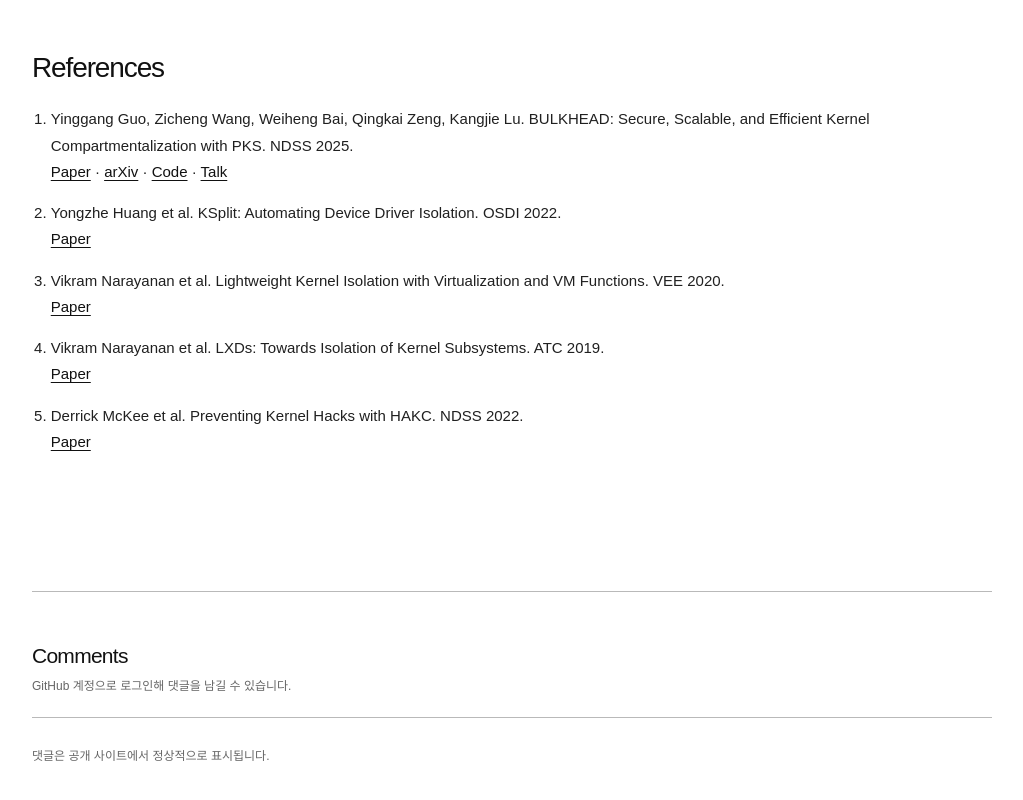
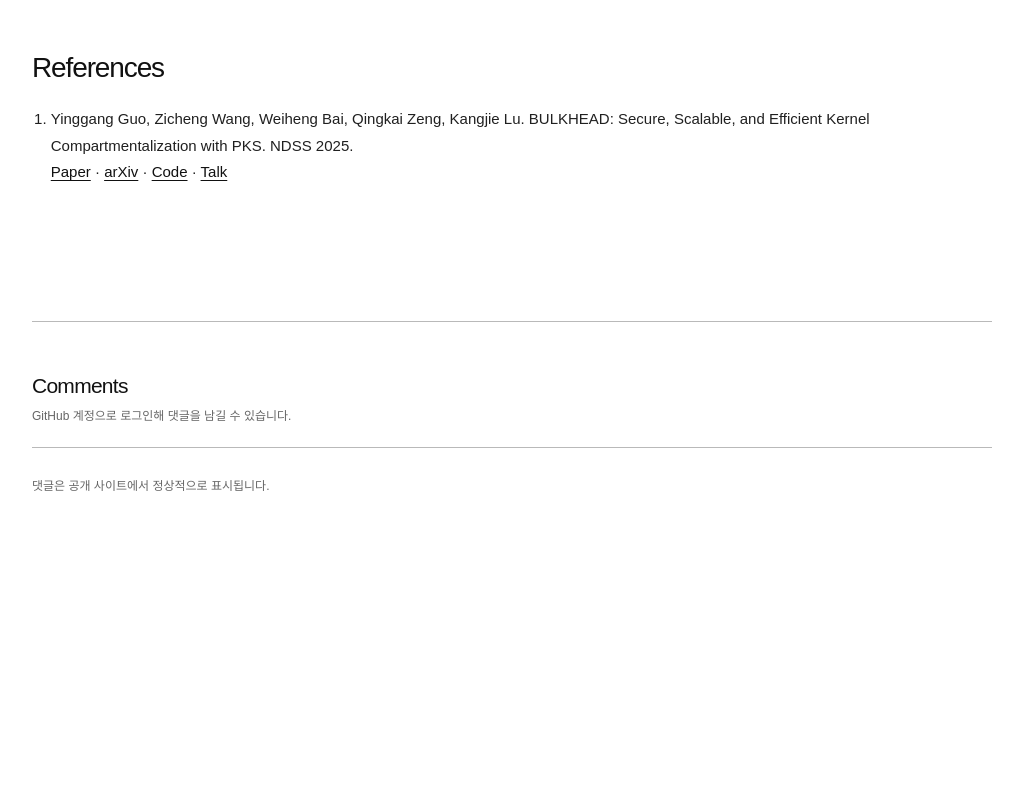
Before and after one commit to SecurityQuble/SecurityQuble.github.io, a Next.js app: page /posts/system-hacking-mitigation-bulkhead in a window 1280 px wide. Shown: the part 5197-5997 px from the top of the page, without its empty margins (128-1151 px from the left). After the commit the page ends 5920 px from the top, so only its background shows below. Built offline with nearby package versions, Linux system fonts and the light colour scheme.

Commit message:
Keep only the BULKHEAD paper in References.
Remove KSplit, LVD/VEE, LXDs, and HAKC entries so the post cites only the primary paper.

```diff
--- a/app/posts/system-hacking-mitigation-bulkhead/page.tsx
+++ b/app/posts/system-hacking-mitigation-bulkhead/page.tsx
@@ -215,29 +215,6 @@
               {" · "}
               <a href="https://www.youtube.com/watch?v=q7M12aeeuMo">Talk</a>
             </li>
-            <li>
-              Yongzhe Huang et al. KSplit: Automating Device Driver Isolation. OSDI 2022.
-              <br />
-              <a href="https://www.usenix.org/system/files/osdi22-huang-yongzhe.pdf">Paper</a>
-            </li>
-            <li>
-              Vikram Narayanan et al. Lightweight Kernel Isolation with Virtualization and VM
-              Functions. VEE 2020.
-              <br />
-              <a href="https://www.cs.ucr.edu/~trentj/papers/vee20.pdf">Paper</a>
-            </li>
-            <li>
-              Vikram Narayanan et al. LXDs: Towards Isolation of Kernel Subsystems. ATC 2019.
-              <br />
-              <a href="https://www.usenix.org/system/files/atc19-narayanan.pdf">Paper</a>
-            </li>
-            <li>
-              Derrick McKee et al. Preventing Kernel Hacks with HAKC. NDSS 2022.
-              <br />
-              <a href="https://www.ndss-symposium.org/wp-content/uploads/2022-26-paper.pdf">
-                Paper
-              </a>
-            </li>
           </ol>
         </div>
       </article>
```
Also changed, not shown: app/posts/system-hacking-mitigation-bulkhead/content.md (+0 -8 lines).
